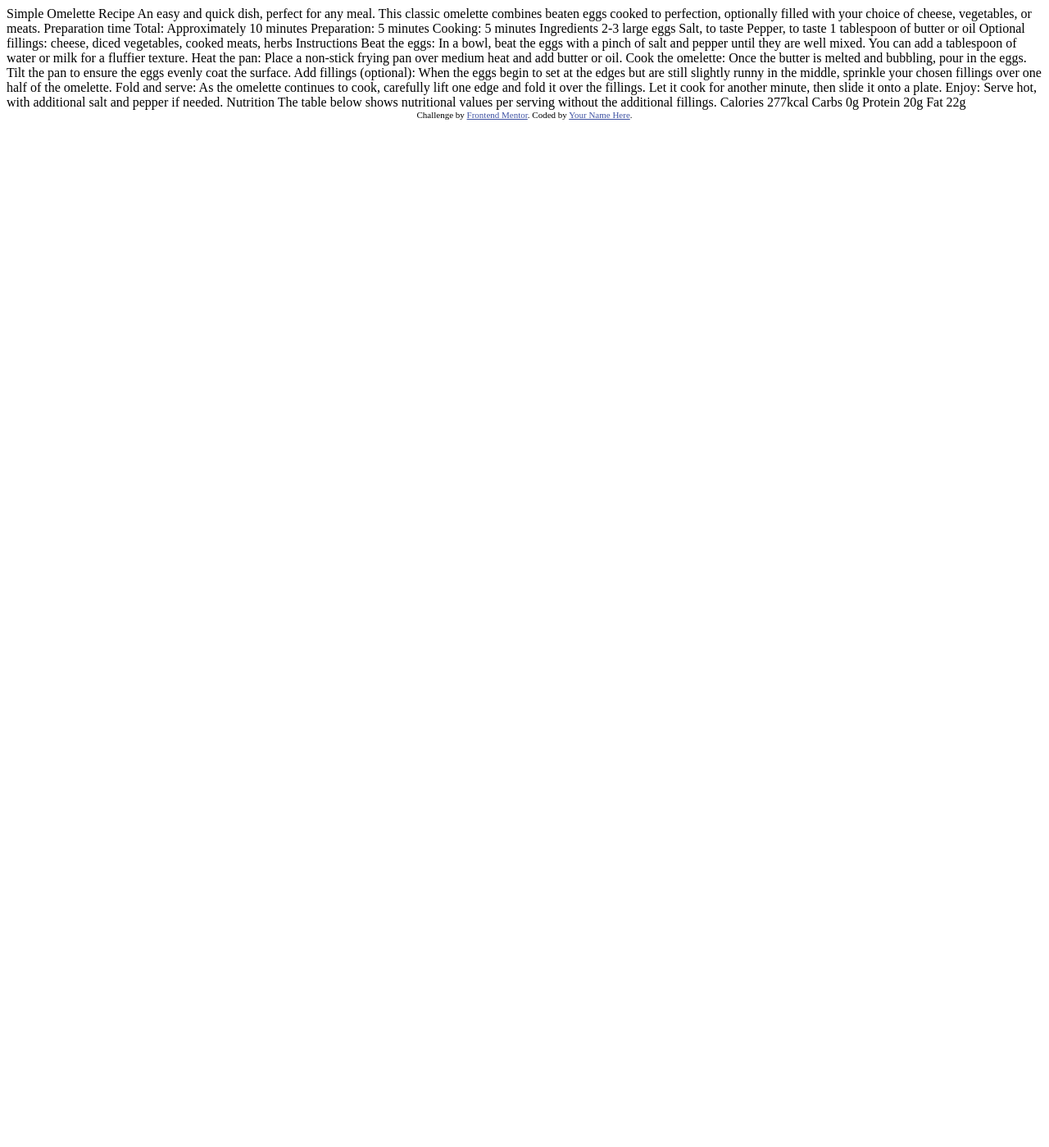
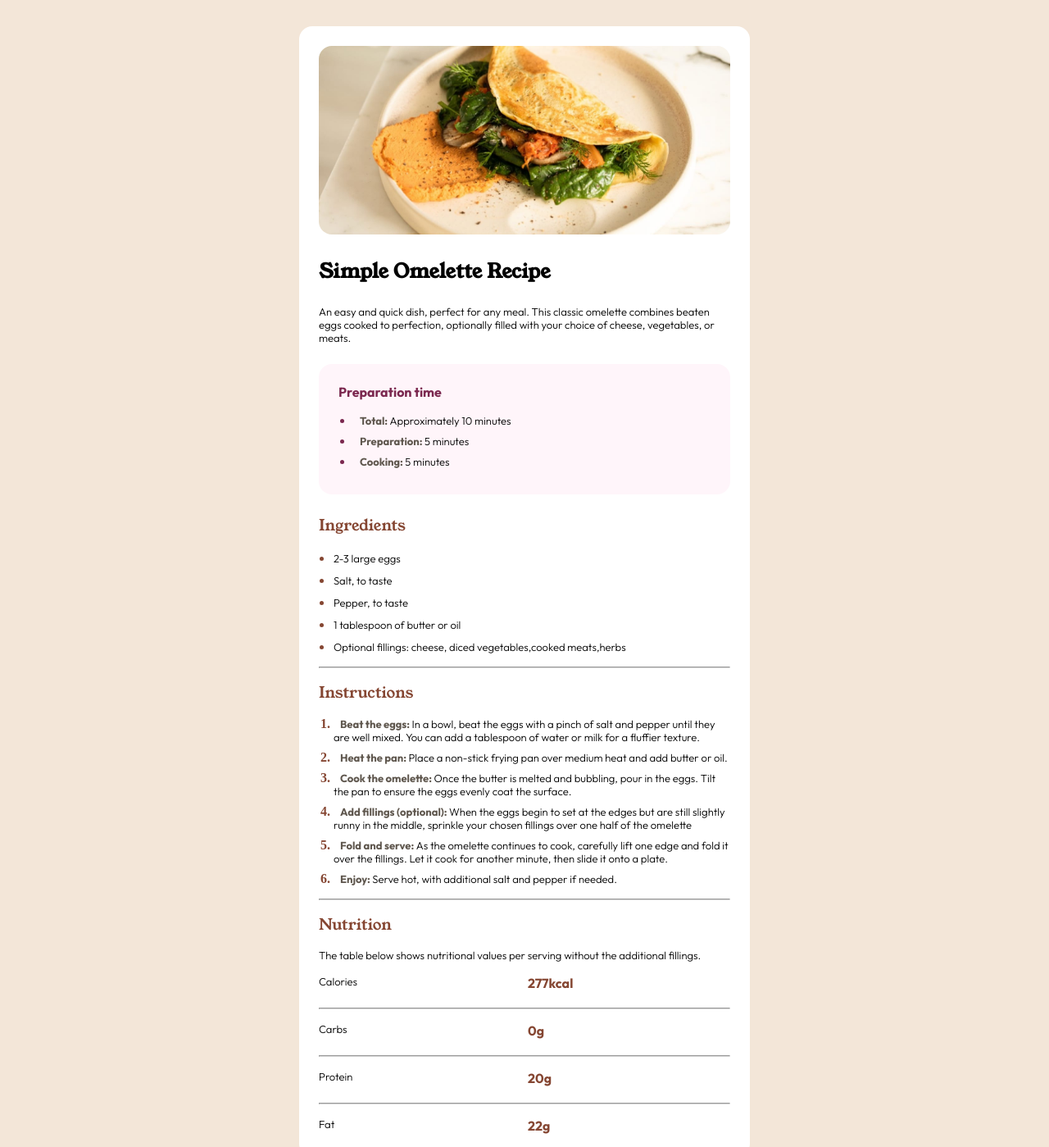
Before and after one commit to ismailhasir/Recipe-Page, a plain HTML site: page index.html in a window 1280 px wide. Shown: the top 1399 px of the page at 82% size. Before the commit the page ends 800 px from the top, so only its background shows below. Drawn offline with Linux system fonts and the light colour scheme.

Commit message:
final build

```diff
--- a/index.html
+++ b/index.html
@@ -1,77 +1,142 @@
 <!DOCTYPE html>
 <html lang="en">
-<head>
-  <meta charset="UTF-8">
-  <meta name="viewport" content="width=device-width, initial-scale=1.0"> <!-- displays site properly based on user's device -->
+  <head>
+    <meta charset="UTF-8" />
+    <meta name="viewport" content="width=device-width, initial-scale=1.0" />
+    <!-- displays site properly based on user's device -->
 
-  <link rel="icon" type="image/png" sizes="32x32" href="./assets/images/favicon-32x32.png">
+    <link
+      rel="icon"
+      type="image/png"
+      sizes="32x32"
+      href="./assets/images/favicon-32x32.png"
+    />
+    <link rel="stylesheet" href="/styles.css" />
+    <title>Recipe Page</title>
+  </head>
+  <body>
+    <div class="container">
+      <img src="/assets/images/image-omelette.jpeg" alt="omlette" />
 
-  <title>Frontend Mentor | Recipe page</title>
+      <h2>Simple Omelette Recipe</h2>
 
-  <!-- Feel free to remove these styles or customise in your own stylesheet 👍 -->
-  <style>
-    .attribution { font-size: 11px; text-align: center; }
-    .attribution a { color: hsl(228, 45%, 44%); }
-  </style>
-</head>
-<body>
+      <p>
+        An easy and quick dish, perfect for any meal. This classic omelette
+        combines beaten eggs cooked to perfection, optionally filled with your
+        choice of cheese, vegetables, or meats.
+      </p>
 
-  Simple Omelette Recipe
+      <div class="prep-section">
+        <h4 class="prep-section-header">Preparation time</h4>
+        <ul>
+          <li>
+            <p><span>Total: </span>Approximately 10 minutes</p>
+          </li>
+          <li>
+            <p><span>Preparation: </span> 5 minutes</p>
+          </li>
+          <li>
+            <p><span>Cooking: </span> 5 minutes</p>
+          </li>
+        </ul>
+      </div>
 
-  An easy and quick dish, perfect for any meal. This classic omelette combines beaten eggs cooked
-  to perfection, optionally filled with your choice of cheese, vegetables, or meats.
+      <div class="ingredients">
+        <h3>Ingredients</h3>
+        <ul>
+          <li><p>2-3 large eggs</p></li>
+          <li><p>Salt, to taste</p></li>
+          <li><p>Pepper, to taste</p></li>
+          <li><p>1 tablespoon of butter or oil</p></li>
+          <li>
+            <p>
+              Optional fillings: cheese, diced vegetables,cooked meats,herbs
+            </p>
+          </li>
+        </ul>
+      </div>
 
-  Preparation time
+      <hr class="solid" />
 
-  Total: Approximately 10 minutes
-  Preparation: 5 minutes
-  Cooking: 5 minutes
+      <div class="instructions">
+        <h3>Instructions</h3>
+        <ol>
+          <li>
+            <p>
+              <span> Beat the eggs: </span>In a bowl, beat the eggs with a pinch
+              of salt and pepper until they are well mixed. You can add a
+              tablespoon of water or milk for a fluffier texture.
+            </p>
+          </li>
+          <li>
+            <p>
+              <span>Heat the pan: </span> Place a non-stick frying pan over
+              medium heat and add butter or oil.
+            </p>
+          </li>
+          <li>
+            <p>
+              <span>Cook the omelette: </span> Once the butter is melted and
+              bubbling, pour in the eggs. Tilt the pan to ensure the eggs evenly
+              coat the surface.
+            </p>
+          </li>
+          <li>
+            <p>
+              <span>Add fillings (optional): </span> When the eggs begin to set
+              at the edges but are still slightly runny in the middle, sprinkle
+              your chosen fillings over one half of the omelette
+            </p>
+          </li>
+          <li>
+            <p>
+              <span>Fold and serve: </span> As the omelette continues to cook,
+              carefully lift one edge and fold it over the fillings. Let it cook
+              for another minute, then slide it onto a plate.
+            </p>
+          </li>
+          <li>
+            <p>
+              <span>Enjoy: </span> Serve hot, with additional salt and pepper if
+              needed.
+            </p>
+          </li>
+        </ol>
+      </div>
 
-  Ingredients
+      <hr class="solid" />
 
-  2-3 large eggs
-  Salt, to taste
-  Pepper, to taste
-  1 tablespoon of butter or oil
-  Optional fillings: cheese, diced vegetables, cooked meats, herbs
+      <div class="nutrition">
+        <h3>Nutrition</h3>
+        <p>
+          The table below shows nutritional values per serving without the
+          additional fillings.
+        </p>
+        <ul>
+          <li>
+            <p>Calories</p>
+            <span>277kcal</span>
+          </li>
+          <hr class="solid" />
 
-  Instructions
+          <li>
+            <p>Carbs</p>
+            <span>0g</span>
+          </li>
+          <hr class="solid" />
 
-  Beat the eggs: In a bowl, beat the eggs with a pinch of salt and pepper until they are well mixed.
-  You can add a tablespoon of water or milk for a fluffier texture.
+          <li>
+            <p>Protein</p>
+            <span>20g</span>
+          </li>
+          <hr class="solid" />
 
-  Heat the pan: Place a non-stick frying pan over medium heat and add butter or oil.
-
-  Cook the omelette: Once the butter is melted and bubbling, pour in the eggs. Tilt the pan to ensure
-  the eggs evenly coat the surface.
-
-  Add fillings (optional): When the eggs begin to set at the edges but are still slightly runny in the
-  middle, sprinkle your chosen fillings over one half of the omelette.
-
-  Fold and serve: As the omelette continues to cook, carefully lift one edge and fold it over the
-  fillings. Let it cook for another minute, then slide it onto a plate.
-
-  Enjoy: Serve hot, with additional salt and pepper if needed.
-
-  Nutrition
-
-  The table below shows nutritional values per serving without the additional fillings.
-
-  Calories
-  277kcal
-
-  Carbs
-  0g
-
-  Protein
-  20g
-
-  Fat
-  22g
-
-  <div class="attribution">
-    Challenge by <a href="https://www.frontendmentor.io?ref=challenge" target="_blank">Frontend Mentor</a>.
-    Coded by <a href="#">Your Name Here</a>.
-  </div>
-</body>
+          <li>
+            <p>Fat</p>
+            <span>22g</span>
+          </li>
+        </ul>
+      </div>
+    </div>
+  </body>
 </html>
--- /dev/null
+++ b/styles.css
@@ -0,0 +1,138 @@
+@import url("https://fonts.googleapis.com/css2?family=Young+Serif&display=swap");
+@import url("https://fonts.googleapis.com/css2?family=Outfit:wght@100..900&display=swap");
+
+:root {
+  --white: hsl(0, 0%, 100%);
+  --stone100: hsl(30, 54%, 90%);
+  --stone150: hsl(30, 18%, 87%);
+  --stone600: hsl(30, 10%, 34%);
+  --stone900: hsl(24, 5%, 18%);
+  --brown800: hsl(14, 45%, 36%);
+  --rose800: hsl(332, 51%, 32%);
+  --rose50: hsl(330, 100%, 98%);
+}
+
+* {
+  margin: 0;
+  padding: 0;
+  box-sizing: border-box;
+}
+
+p {
+  font-size: 13px;
+  font-family: "Outfit", "sans-serif";
+  font-weight: 300;
+  margin-bottom: 0.5rem;
+}
+
+h3 {
+  color: var(--brown800);
+  margin-bottom: 1rem;
+  font-family: "Young Serif", "sans-serif";
+  font-weight: 500;
+}
+
+span {
+  font-family: "Outfit", "sans-serif";
+  font-weight: 700;
+  color: var(--stone600);
+  margin-left: 0.5rem;
+}
+
+hr {
+  margin-top: 1rem;
+  margin-bottom: 1rem;
+  border-bottom: 1px solid lightgray !important;
+}
+
+body {
+  background-color: var(--stone100);
+  min-height: calc(100vh);
+  display: flex;
+  flex-direction: column;
+  justify-content: center;
+  align-items: center;
+  padding: 2rem;
+}
+
+.container {
+  min-width: 320px;
+  width: 550px;
+  background-color: var(--white);
+  padding: 1.5rem;
+  border-radius: 1rem;
+}
+
+.container img {
+  width: 100%;
+  border-radius: 1rem;
+}
+
+.container h2 {
+  margin-top: 1.5rem;
+  margin-bottom: 1.5rem;
+  font-family: "Young Serif", "sans-serif";
+}
+
+.prep-section {
+  background-color: var(--rose50);
+  padding: 1.5rem;
+  border-radius: 1rem;
+  margin-top: 1.5rem;
+}
+
+.prep-section-header {
+  color: var(--rose800);
+  font-family: "Outfit", "sans-serif";
+}
+
+.prep-section ul {
+  margin-left: 18px;
+  margin-top: 1rem;
+}
+
+.prep-section ul li::marker {
+  color: var(--rose800);
+}
+
+.ingredients {
+  margin-top: 1.5rem;
+}
+
+.ingredients ul {
+  margin-left: 18px;
+  font-family: "Outfit", "sans-serif";
+}
+
+.ingredients ul li::marker {
+  color: var(--brown800);
+}
+
+.instructions ol {
+  margin-left: 18px;
+}
+
+.instructions ol li::marker {
+  color: var(--brown800);
+  font-weight: 600;
+}
+
+.nutrition ul {
+  margin-top: 1rem;
+}
+
+.nutrition li {
+  display: flex;
+  flex-direction: row;
+  justify-content: space-between;
+  width: 100%;
+}
+
+.nutrition li p {
+  width: 100%;
+}
+
+.nutrition span {
+  color: var(--brown800);
+  width: 100%;
+}
```
